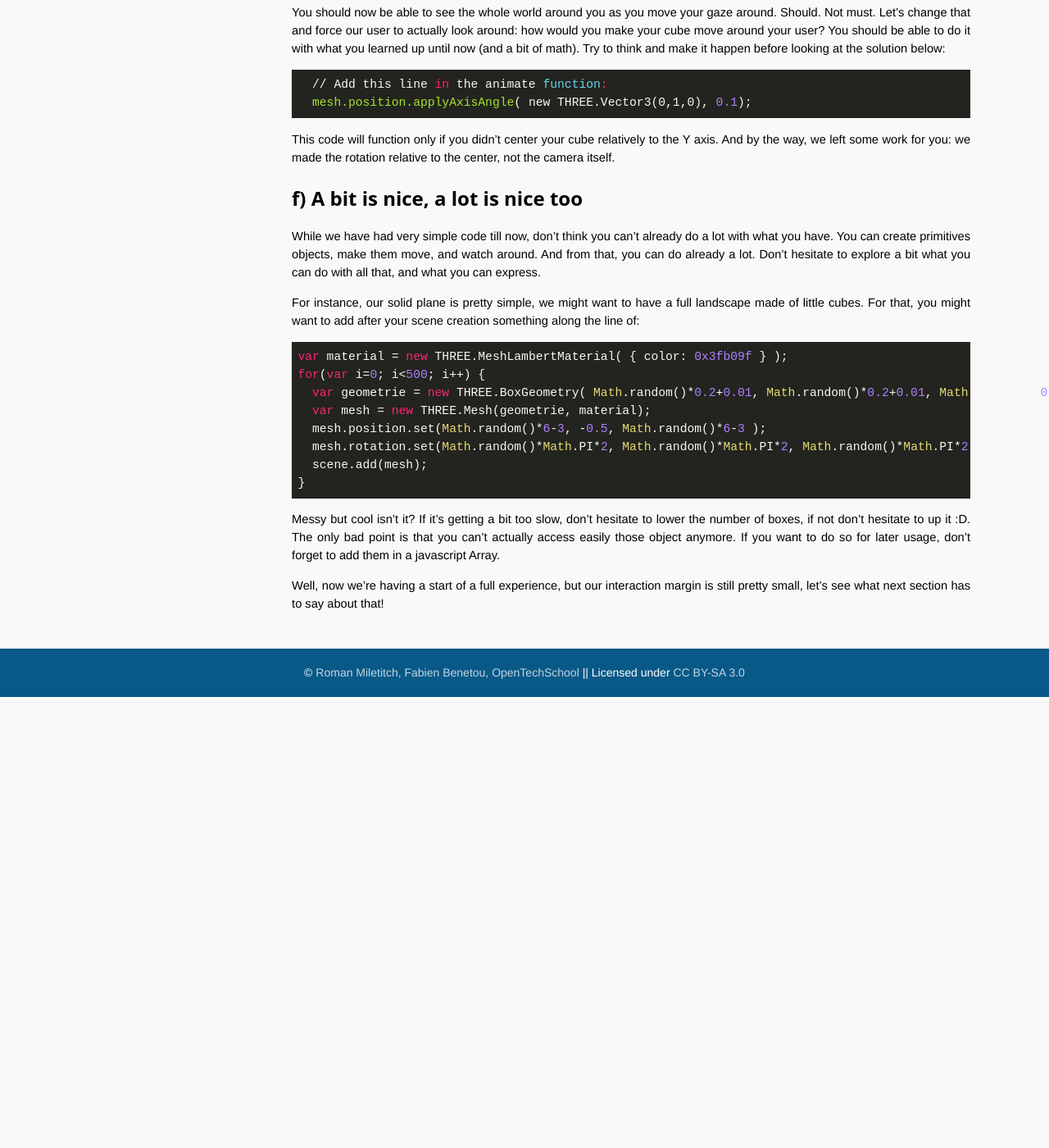
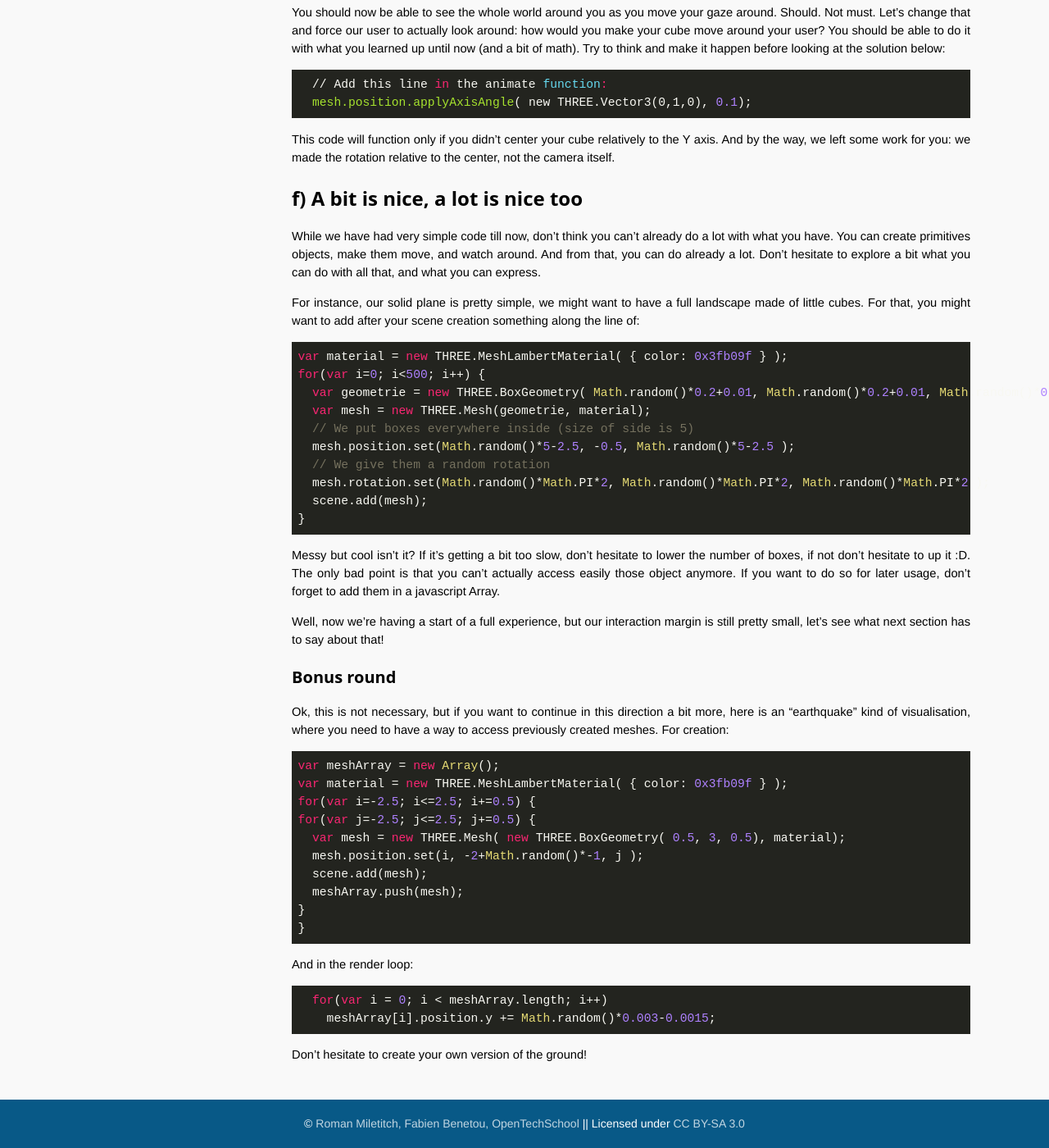
Before and after one commit to OpenTechSchool-Brussels/webVR-for-3D-graphics-and-music, a Jekyll site: the page built from your-3D-scene.markdown, in a window 1280 px wide and 1400 px high, scrolled down 6566 px. Shown: the whole window at 82% size. Built offline with Jekyll 4.4.1, drawn with Linux system fonts in a browser that asks for light colours; Markdown is read by kramdown in place of the engine named in the settings; before the commit the page ends 7416 px from its top, so only the background shows below that.

Commit message:
Update your-3D-scene.markdown

````diff
--- a/your-3D-scene.markdown
+++ b/your-3D-scene.markdown
@@ -248,7 +248,9 @@ var material = new THREE.MeshLambertMaterial( { color: 0x3fb09f } );
 for(var i=0; i<500; i++) {
   var geometrie = new THREE.BoxGeometry( Math.random()*0.2+0.01, Math.random()*0.2+0.01, Math.random()*0.2+0.01 );
   var mesh = new THREE.Mesh(geometrie, material);
-  mesh.position.set(Math.random()*6-3, -0.5, Math.random()*6-3 );
+  // We put boxes everywhere inside (size of side is 5)
+  mesh.position.set(Math.random()*5-2.5, -0.5, Math.random()*5-2.5 );
+  // We give them a random rotation
   mesh.rotation.set(Math.random()*Math.PI*2, Math.random()*Math.PI*2, Math.random()*Math.PI*2 );
   scene.add(mesh);
 }
@@ -257,3 +259,28 @@ for(var i=0; i<500; i++) {
 Messy but cool isn't it? If it's getting a bit too slow, don't hesitate to lower the number of boxes, if not don't hesitate to up it :D. The only bad point is that you can't actually access easily those object anymore. If you want to do so for later usage, don't forget to add them in a javascript Array.
 
 Well, now we're having a start of a full experience, but our interaction margin is still pretty small, let's see what next section has to say about that!
+
+#### Bonus round
+Ok, this is not necessary, but if you want to continue in this direction a bit more, here is an "earthquake" kind of visualisation, where you need to have a way to access previously created meshes. For creation:
+
+```javascript
+var meshArray = new Array();
+var material = new THREE.MeshLambertMaterial( { color: 0x3fb09f } );
+for(var i=-2.5; i<=2.5; i+=0.5) {
+for(var j=-2.5; j<=2.5; j+=0.5) {
+  var mesh = new THREE.Mesh( new THREE.BoxGeometry( 0.5, 3, 0.5), material);
+  mesh.position.set(i, -2+Math.random()*-1, j );
+  scene.add(mesh);
+  meshArray.push(mesh);
+}
+}
+```
+
+And in the render loop:
+
+```javascript
+  for(var i = 0; i < meshArray.length; i++)
+    meshArray[i].position.y += Math.random()*0.003-0.0015;
+```
+
+Don't hesitate to create your own version of the ground!
````
